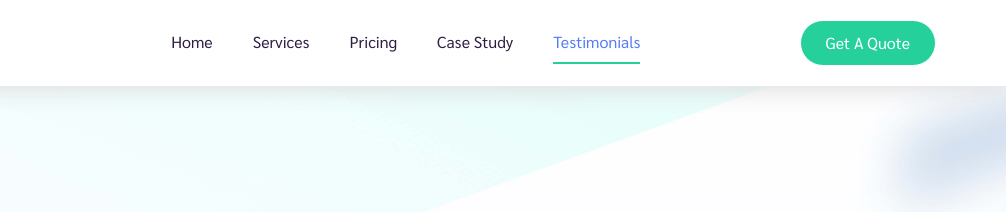
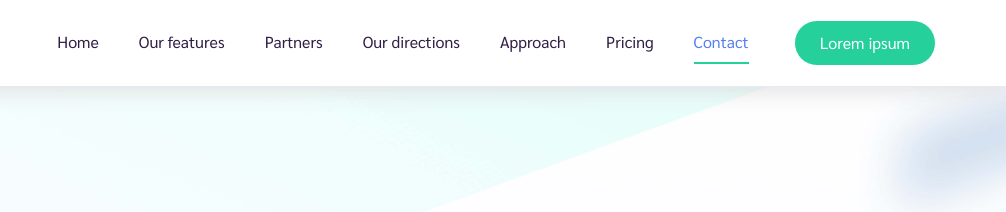
Before and after one commit to dudosyka/dudosyka.github.io, a plain HTML site: page index.html in a window 1280 px wide. Shown: the top 212 px of the page, 274-1280 px from the left. Drawn offline with Linux system fonts and the light colour scheme; a script that the page names is missing.

Commit message:
Footer remove green. block order, menu titles

```diff
--- a/assets/css/style.css
+++ b/assets/css/style.css
@@ -757,8 +757,6 @@ Saas Landing CSS
       margin-top: 10px; }
 
 /* Footer Area CSS */
-.footer-area {
-  background-color: #26d09b; }
 .footer-area.bor-radius-right {
   border-radius: 0px 130px 0px 0px; }
 .footer-area.bor-radius-top {
@@ -832,7 +830,7 @@ Saas Landing CSS
   padding: 25px 0;
   border-top: 1px solid #6b8df5; }
   .footer-area .copyright-text p {
-      color: #ffffff; }
+    color: #242424; }
     .footer-area .copyright-text p a {
       color: #f5d150; }
       .footer-area .copyright-text p a:hover {
--- a/index.html
+++ b/index.html
@@ -55,20 +55,26 @@
                         <a class="nav-link" href="#home">Home</a>
                     </li>
                     <li class="nav-item">
-                        <a class="nav-link active" href="#secStart">Services</a>
+                        <a class="nav-link active" href="#features">Our features</a>
                     </li>
                     <li class="nav-item">
-                        <a class="nav-link" href="#sec1">Pricing</a>
+                        <a class="nav-link" href="#partners">Partners</a>
                     </li>
                     <li class="nav-item">
-                        <a class="nav-link" href="#sec2">Case Study</a>
+                        <a class="nav-link" href="#directions">Our directions</a>
                     </li>
                     <li class="nav-item">
-                        <a class="nav-link" href="#sec3">Testimonials</a>
+                        <a class="nav-link" href="#approach">Approach</a>
+                    </li>
+                    <li class="nav-item">
+                        <a class="nav-link" href="#pricing">Pricing</a>
+                    </li>
+                    <li class="nav-item">
+                        <a class="nav-link" href="#contact">Contact</a>
                     </li>
                 </ul>
                 <div class="nav-btn">
-                    <a href="#" class="default-btn bg-main">Get A Quote</a>
+                    <a href="#" class="default-btn bg-main">Lorem ipsum</a>
                 </div>
             </div>
         </div>
@@ -116,7 +122,7 @@
     </div>
     <!-- End Seo banner Area -->
 
-    <div class="fun-facts-area pt-100">
+    <div id="features" class="fun-facts-area pt-100">
         <div class="container">
             <div class="row">
                 <div class="col-lg-3 col-sm-6">
@@ -202,9 +208,8 @@
     </div>
     <!-- End SEO Services Area -->
 
-
     <!-- About Us Area -->
-    <div class="about-us-area pt-100 pb-100" id="sec1">
+    <div id="partners" class="about-us-area pt-100 pb-100" id="sec1">
         <div class="container">
             <div class="row align-items-center">
                 <div class="col-lg-6">
@@ -244,7 +249,7 @@
     </div>
     <!-- End About Us Area -->
 
-    <div class="directions pb-100 pt-100">
+    <div id="directions" class="directions pb-100 pt-100">
         <div class="container">
             <h2 class="text-center">Our directions</h2>
             <div class="row">
@@ -299,7 +304,7 @@
         </div>
     </div>
 
-    <div class="who-we-area pt-100 ptb-100" id="sec2">
+    <div id="approach" class="who-we-area pt-100 ptb-100" id="sec2">
         <div class="container">
             <div class="row align-items-center">
                 <div class="col-lg-6">
@@ -847,7 +852,7 @@
     </div>
 
     <!-- Subscribe Area -->
-    <div id="sec3" class="contact-area ptb-100">
+    <div id="contact" class="contact-area ptb-100">
         <div class="container">
             <div class="section-title">
                 <h2>Contact Us</h2>
```
Also changed, not shown: 1 other file. Lines whose indentation alone changed are shown as unchanged.
